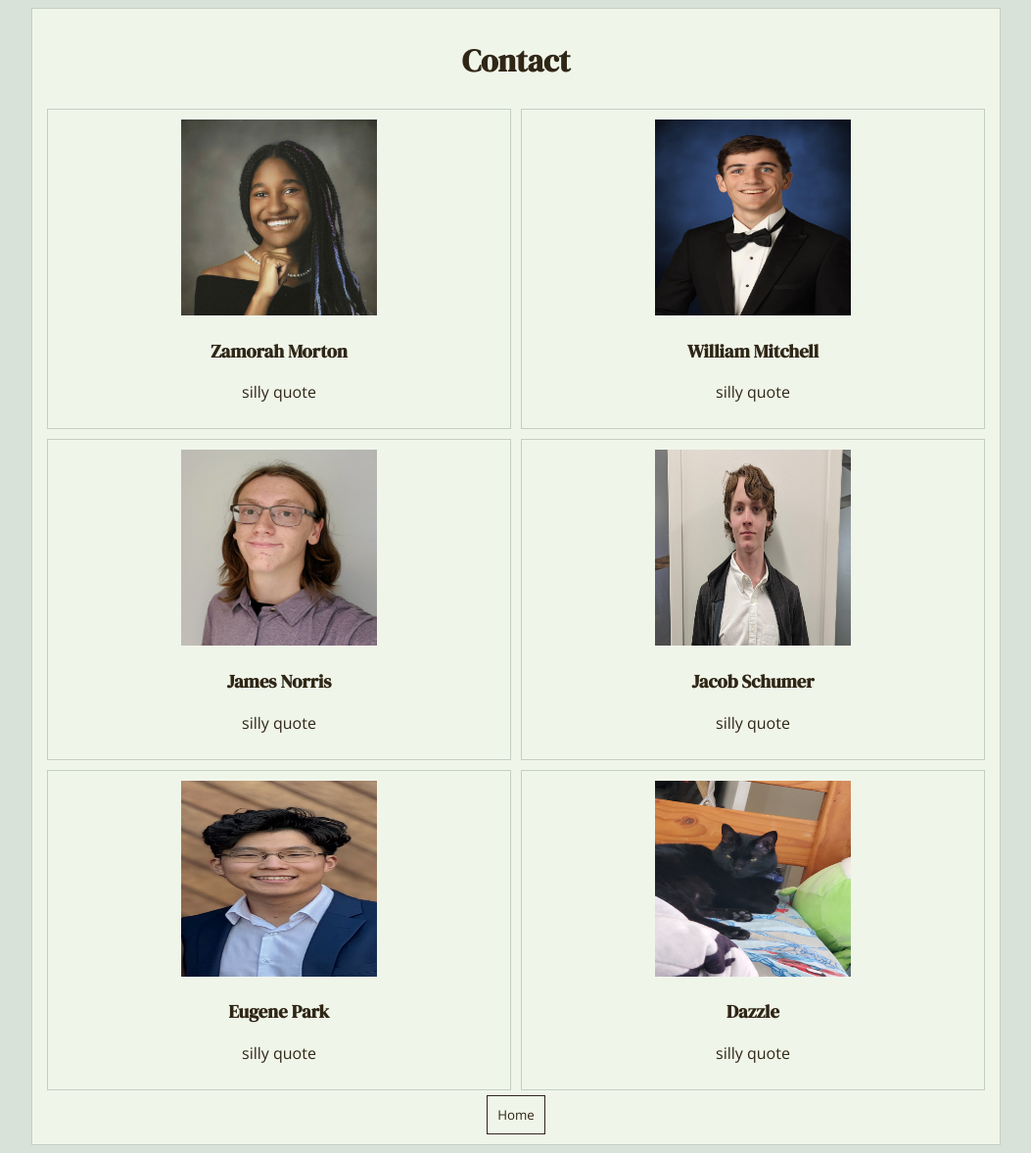
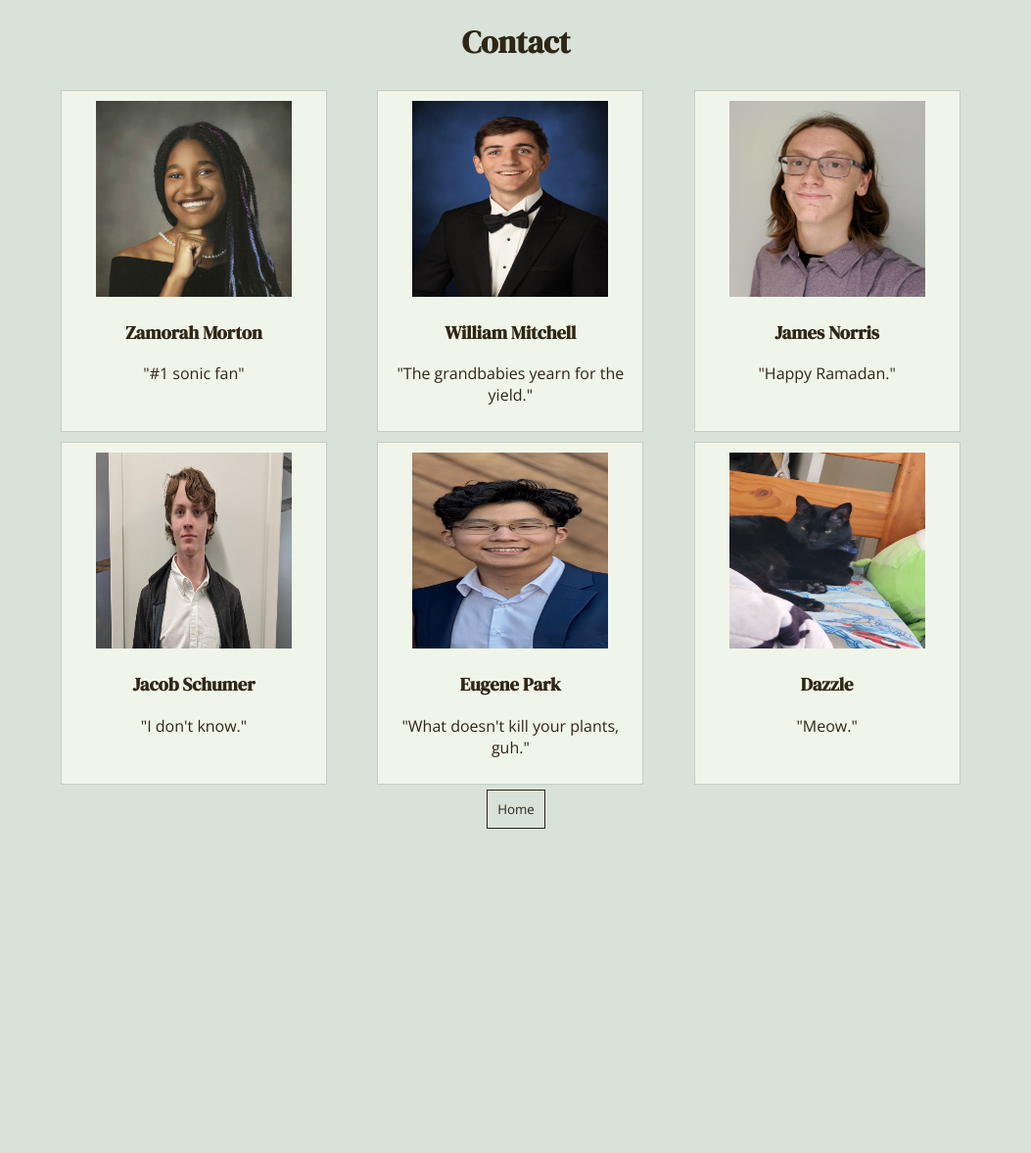
Before and after one commit to bioshield-hatch/ai-backend, a Flask app: page /contact in a window 1280 px wide. Shown: the whole page at 98% size, without its empty margins (113-1166 px from the left). After the commit the page ends 846 px from the top, so only its background shows below. Run offline with Flask 3, Linux system fonts and the light colour scheme.

Commit message:
finally fucking fixed this yay

```diff
--- a/static/substyles/contact.css
+++ b/static/substyles/contact.css
@@ -4,9 +4,20 @@ body {
   position: relative;
   margin-left: auto;
   margin-right: auto;
+  text-align: center;
 }
 
-.main {
+/* grid setup */
+.grid-container {
+    padding-left: 30px;
+  display: grid;
+  grid-template-areas:
+    "p1 p2 p3"
+    "p4 p5 p6";
+}
+
+.member {
+  width: 250px;
   padding: 10px;
   margin: 5px;
   background-color: var(--secbg);
@@ -14,25 +25,9 @@ body {
   text-align: center;
 }
 
-/* grid setup */
-.grid-container {
-  display: grid;
-  grid-template-areas:
-    "p1 p2"
-    "p3 p4"
-    "p5 p6";
-}
-
-.member {
-  padding: 10px;
-  margin: 5px;
-  background-color: var(--secbg);
-  border: 1.5px solid var(--accent1);
-}
-
-img{
-    width: 200px;
-    height: 200px;
+img {
+  width: 200px;
+  height: 200px;
 }
 
 /* section organization */
--- a/templates/contact.html
+++ b/templates/contact.html
@@ -7,43 +7,42 @@
     <link href="/static/substyles/contact.css" rel="stylesheet" type="text/css" media="all" />
   </head>
   <body>
-    <div class="main">
       <h1>Contact</h1>
       <div class="grid-container">
         <div class="member" id="g1">
           <img src="/static/assets/morton.jpeg" />
           <h3>Zamorah Morton</h3>
-          <p>silly quote</p>
+          <p>"#1 sonic fan"</p>
         </div>
 
         <div class="member" id="g2">
           <img src="/static/assets/mitchell.jpg" />
           <h3>William Mitchell</h3>
-          <p>silly quote</p>
+          <p>"The grandbabies yearn for the yield."</p>
         </div>
 
         <div class="member" id="g3">
           <img src="/static/assets/norris.jpg" />
           <h3>James Norris</h3>
-          <p>silly quote</p>
+          <p>"Happy Ramadan."</p>
         </div>
 
         <div class="member" id="g4">
           <img src="/static/assets/shumer.jpg" />
           <h3>Jacob Schumer</h3>
-          <p>silly quote</p>
+          <p>"I don't know."</p>
         </div>
 
         <div class="member" id="g5">
           <img src="/static/assets/park.png" />
           <h3>Eugene Park</h3>
-          <p>silly quote</p>
+          <p>"What doesn't kill your plants, guh."</p>
         </div>
 
         <div class="member" id="g6">
           <img src="/static/assets/dazzle.jpg" />
           <h3>Dazzle</h3>
-          <p>silly quote</p>
+          <p>"Meow."</p>
         </div>
       </div>
       <a href="{{ url_for('index') }}"><button>Home</button></a>
```
